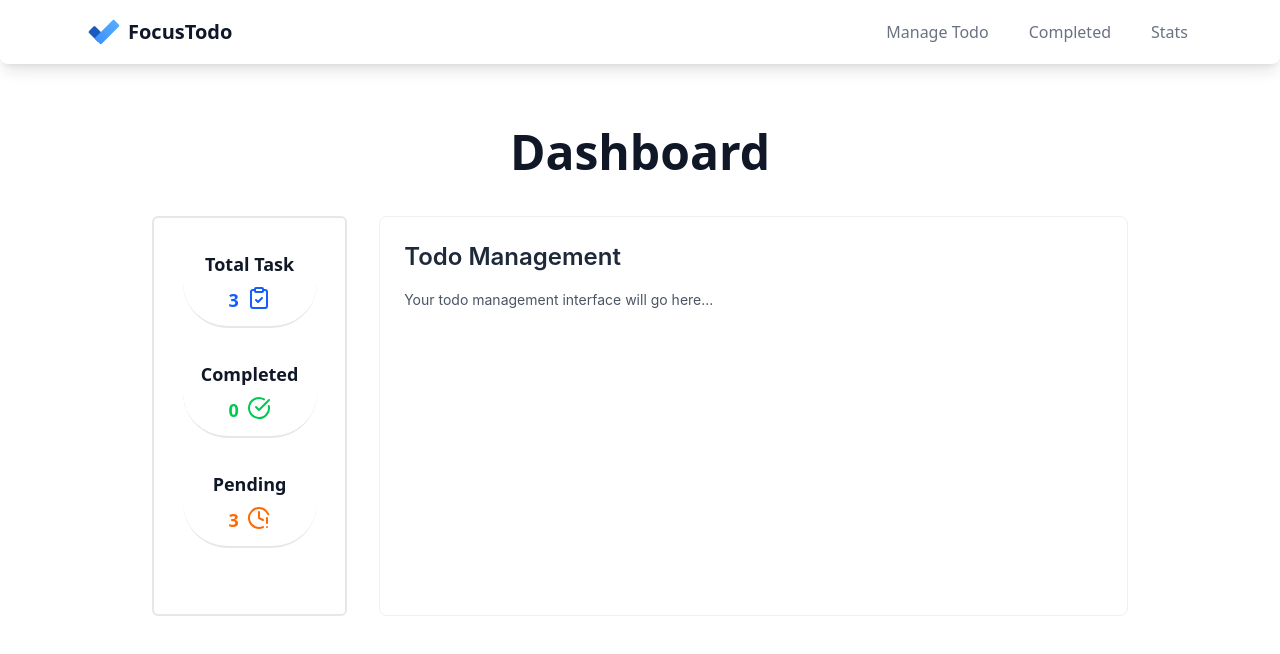
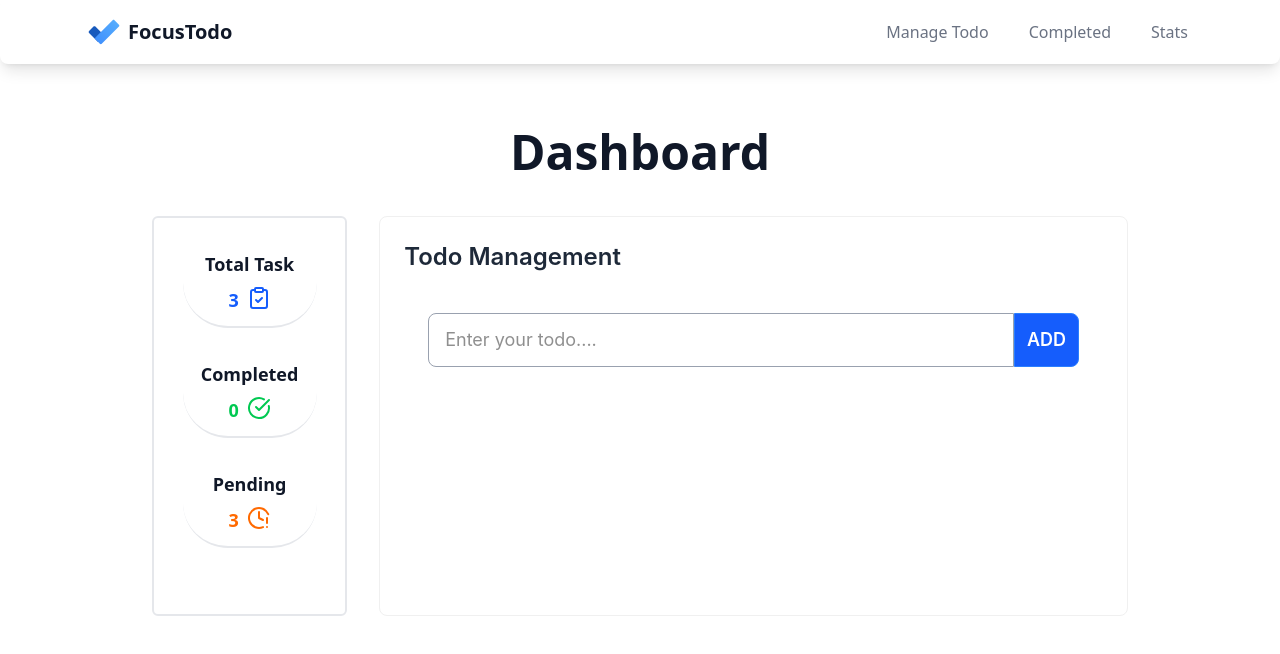
Before and after one commit to Nitheesh029/focus-todo, a React (Vite) app: page / in a window 1280 px wide. Shown: the top 654 px of the page. Built offline with nearby package versions, Linux system fonts and the light colour scheme.

Commit message:
feat: implement TodoForm component for adding todos and integrate with Redux store

```diff
--- a/src/components/TodoForm.jsx
+++ b/src/components/TodoForm.jsx
@@ -1,7 +1,35 @@
-import React from "react";
-
+import React, { useState } from "react";
+import { useSelector, useDispatch } from "react-redux";
+import { addTodo } from "../store/todoSlice";
 const TodoForm = () => {
-  return <div>TodoForm</div>;
+  const [input, setInput] = useState("");
+  const dispatch = useDispatch();
+  const todos = useSelector((state) => state.todos || []);
+  const addTodoHandler = (e) => {
+    e.preventDefault();
+    if (input.trim()) {
+      dispatch(addTodo(input));
+      setInput("");
+      console.log(todos);
+    }
+  };
+  return (
+    <div className="w-full p-3 flex items-center">
+      <input
+        type="text"
+        className="flex-1 px-4 py-3 border-1 border-gray-400 rounded-l-lg outline-none text-lg"
+        placeholder="Enter your todo...."
+        value={input}
+        onChange={(e) => setInput(e.target.value)}
+      />
+      <button
+        className="p-3 bg-blue-600 hover:bg-blue-700 text-white font-semibold border-1 border-blue-500 cursor-pointer rounded-r-lg text-lg"
+        onClick={addTodoHandler}
+      >
+        ADD
+      </button>
+    </div>
+  );
 };
 
 export default TodoForm;
--- a/src/pages/ManageTodo.jsx
+++ b/src/pages/ManageTodo.jsx
@@ -2,12 +2,10 @@ import React from "react";
 import { Card, Statistic } from "antd";
 import { ClockAlert, ClipboardCheck, CircleCheckBig } from "lucide-react";
 import { useSelector } from "react-redux";
-import { StatsCard } from "../components";
+import { StatsCard, TodoForm } from "../components";
 
 const ManageTodo = () => {
-  const todos = useSelector((state) => {
-    return state.todos?.todos || state.todos || state.tasks || [];
-  });
+  const todos = useSelector((state) => state.todos || []);
 
   const completedTodo = (todos || []).filter(
     (todo) => todo.completedTodo === true
@@ -48,8 +46,8 @@ const ManageTodo = () => {
             <h2 className="text-2xl font-semibold text-gray-800 mb-4 text-left">
               Todo Management
             </h2>
-            <div className="text-gray-600 text-left">
-              Your todo management interface will go here...
+            <div className="flex flex-col p-3">
+              <TodoForm />
             </div>
           </Card>
         </div>
--- a/src/store/todoSlice.js
+++ b/src/store/todoSlice.js
@@ -32,12 +32,12 @@ export const todoSlice = createSlice({
     addTodo: (state, action) => {
       const newTodo = {
         id: uuidv4(),
-        ...action.payload,
+        todo: action.payload,
         completed: false,
         priority: 0,
         createdAt: new Date().toISOString(),
       };
-      state.todos.push(newTodo);
+      state.push(newTodo);
     },
     updateTodo: (state, action) => {
       const index = state.todos.findIndex((todo) => todo.id === action.payload);
```
